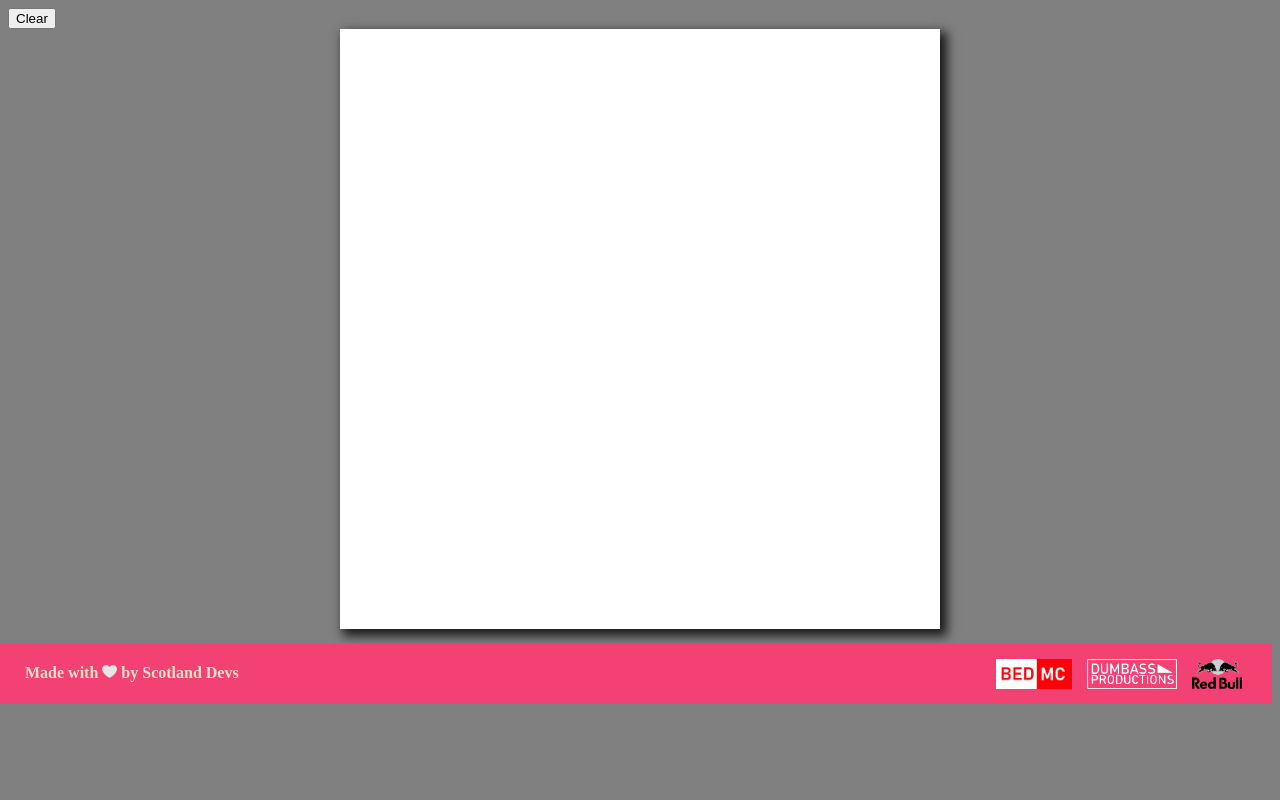
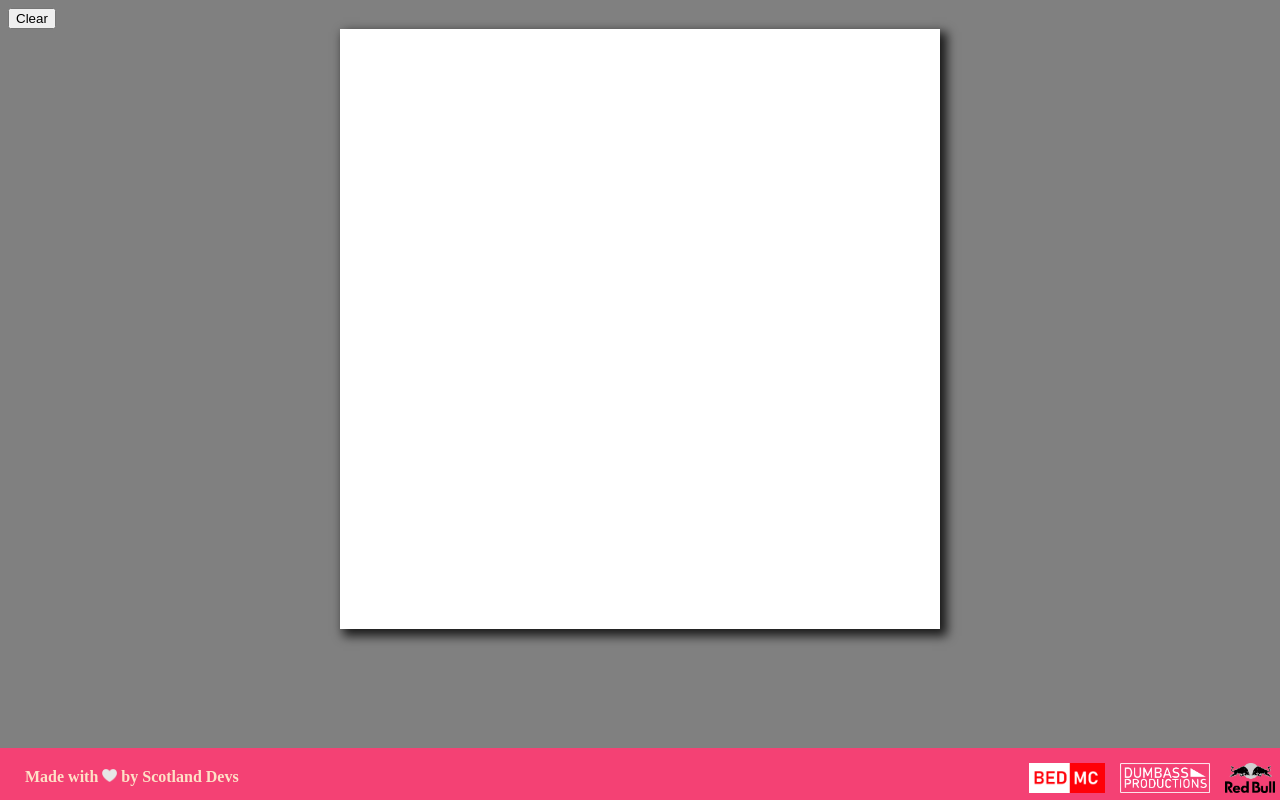
Before and after one commit to DurpDaCrooze/bedmc-site, a website: page DrawBoard/index.html in a window 1280 px wide. Drawn offline with Linux system fonts and the light colour scheme; files whose address does not match are found by name.

Commit message:
Fixed footer

```diff
--- a/DrawBoard/drawboard.css
+++ b/DrawBoard/drawboard.css
@@ -33,9 +33,13 @@ body{
   margin-left: -8px;
   margin-bottom: -8px;
 
+  width: 100%;
+
   clear: both;
-  position: relative;
   height: 30px;
+
+  position: fixed;
+  bottom: 0px;
 }
 
 #hearticon{
```
